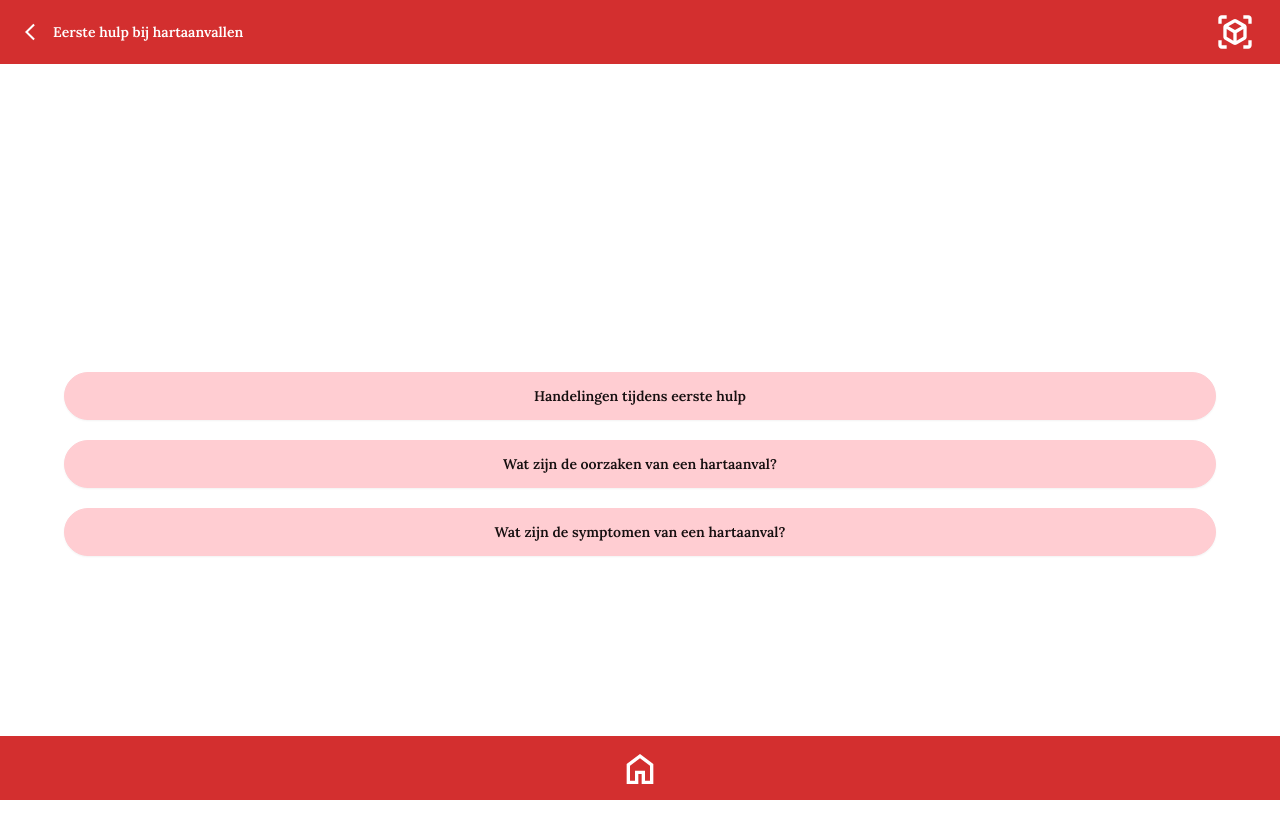
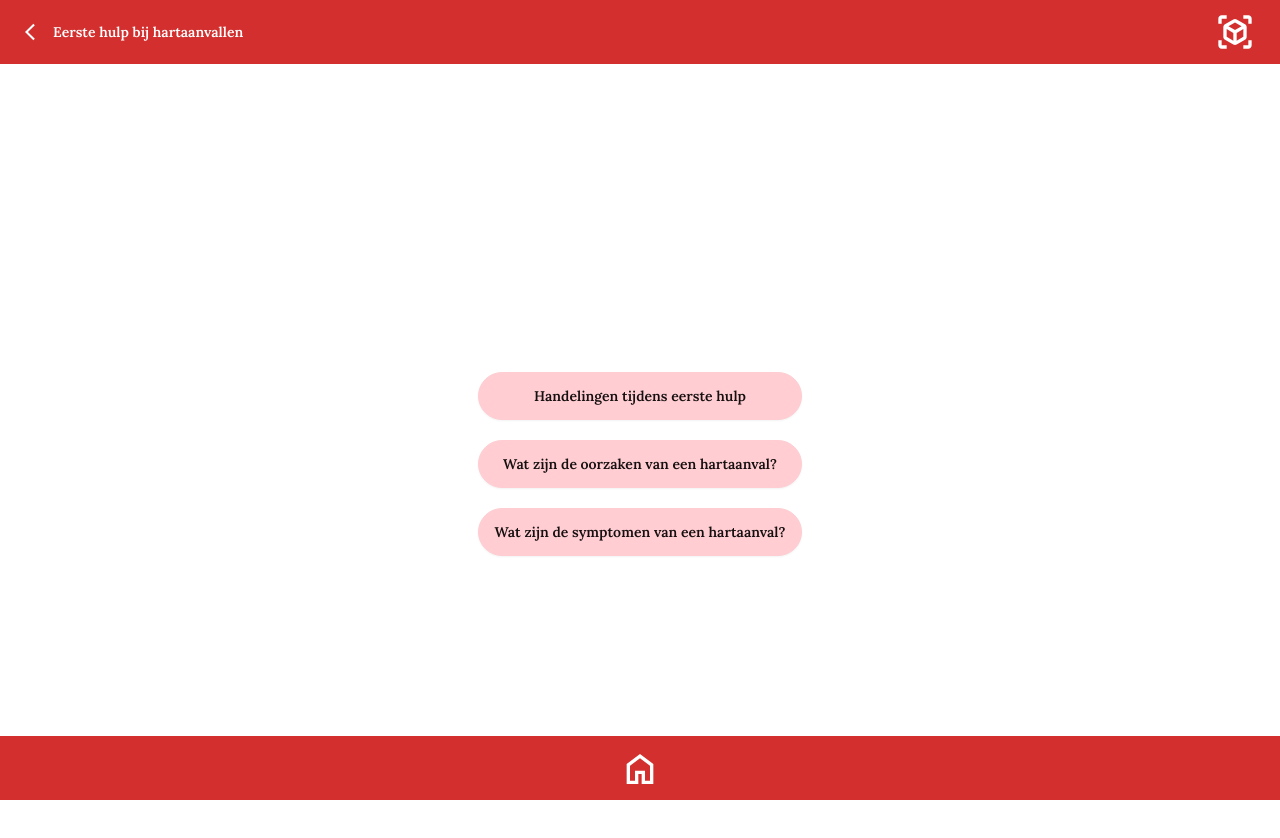
Before and after one commit to IsmailYaman/cp-ar, a Next.js app: page /ehbo in a window 1280 px wide. Shown: the top 838 px of the page. Built offline with nearby package versions, Linux system fonts and the light colour scheme.

Commit message:
Added go back function of the nextjs router

```diff
--- a/app/components/header.tsx
+++ b/app/components/header.tsx
@@ -1,12 +1,15 @@
+'use client'
 import Image from "next/image";
+import { useRouter } from 'next/navigation'
 import Link from "next/link";
 import React from "react";
 
 const Header = ({ title }: { title: string }) => {
+    const router = useRouter()
     return (
         <div className="navbar bg-primary">
             <div className="flex-1">
-                <Link href="/" className="btn btn-ghost text-white">
+                <Link href="#" onClick={() => router.back()} className="btn btn-ghost text-white">
                     <Image src={"/img/back.svg"} width={20} height={20} alt="logo" />
                     {title}
                 </Link>
--- a/app/ehbo/page.tsx
+++ b/app/ehbo/page.tsx
@@ -1,5 +1,4 @@
 import React from "react";
-import Image from "next/image";
 import Link from "next/link";
 import Navbar from "../components/navbar";
 import Header from "../components/header";
@@ -8,8 +7,8 @@ const EhboHome = () => {
     return (
         <>
             <Header title="Eerste hulp bij hartaanvallen"/>
-            <div className="container mx-auto px-16">
-            <div className="flex flex-col h-screen justify-center items-stretch">
+            <div className="flex justify-center items-center h-screen">
+                <div className="flex flex-col">
                     <Link className="btn btn-secondary mb-5" href="ehbo/handelingen">
                         Handelingen tijdens eerste hulp
                     </Link>
```
Lines whose indentation alone changed are shown as unchanged.
